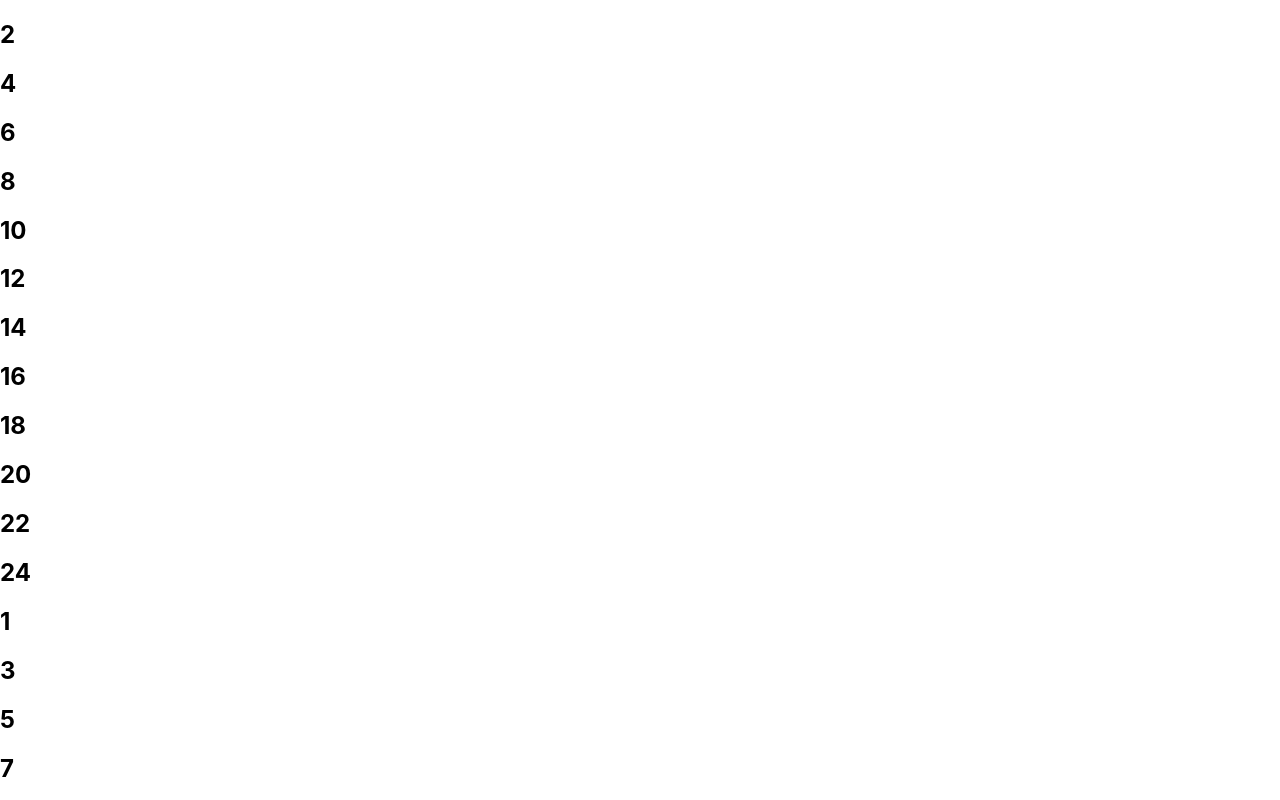
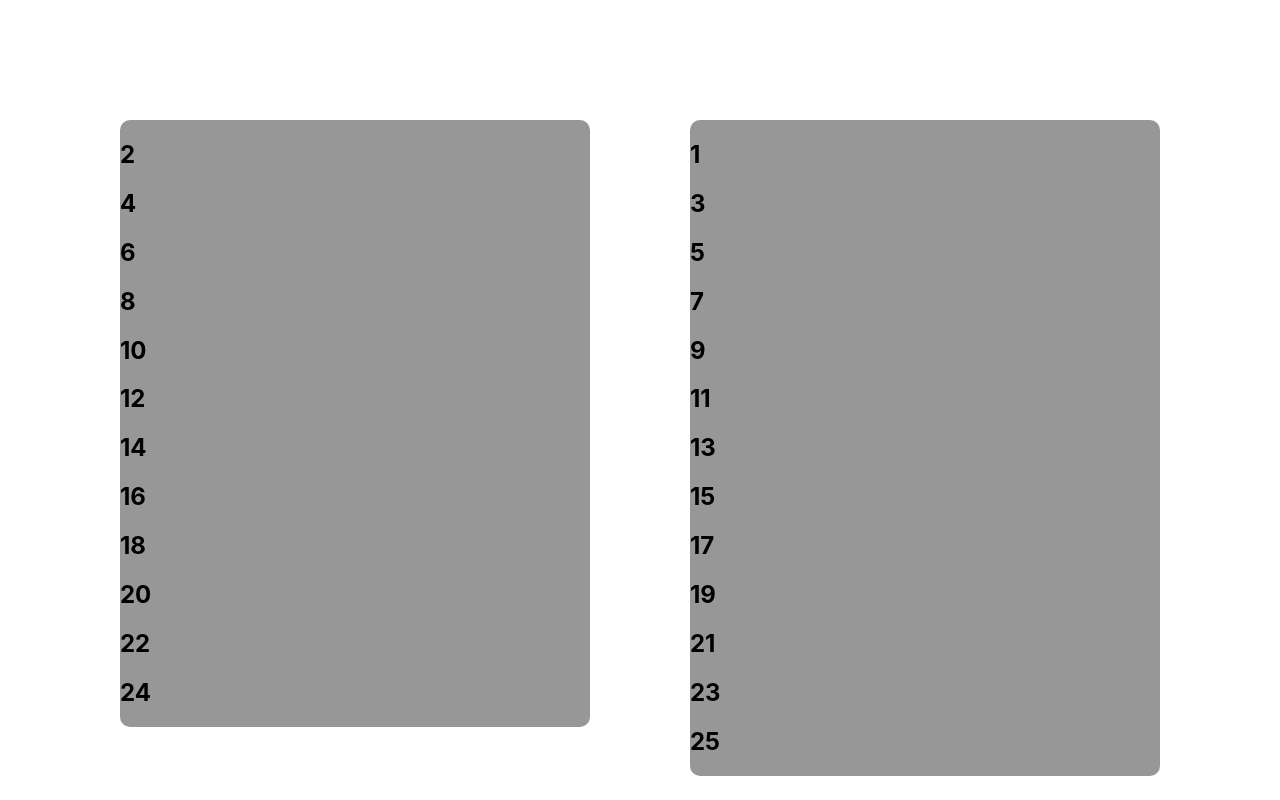
Before and after one commit to justwillj/Front-end-observation-test-exercise-v1, a React (Create React App) app: page / in a window 1280 px wide. Shown: the top 800 px of the page. Built offline with nearby package versions, Linux system fonts and the light colour scheme.

Commit message:
Created basic css for tables

```diff
--- a/src/components/app/App.css
+++ b/src/components/app/App.css
@@ -1,3 +1,22 @@
 h1 {
   color: red;
 }
+
+.even-grid {
+  border-radius: 10px;
+  height: 100%;
+  width: 700px;
+  background-color: rgb(151, 151, 151);
+}
+
+.odd-grid {
+  border-radius: 10px;
+  height: 100%;
+  width: 700px;
+  background-color: rgb(151, 151, 151);
+}
+.main-table {
+  display: flex;
+  column-gap: 100px;
+  padding: 120px;
+}
--- a/src/components/app/App.js
+++ b/src/components/app/App.js
@@ -1,45 +1,50 @@
 import "./App.css";
-import { useState } from 'react'
+import { useState } from "react";
 
 function App() {
   const [even, setEven] = useState([
     { id: 1, number: 2 },
     { id: 2, number: 4 },
     { id: 3, number: 6 },
-        { id:4, number:  8},
-        { id: 5, number:  10},
-        { id: 6, number:12},
-        { id: 7, number:  14},
-        { id: 8, number:  16},
-        { id: 9, number:  18},
-        { id: 10, number:  20},
-        { id: 11, number:  22},
-        { id: 12, number:  24},
+    { id: 4, number: 8 },
+    { id: 5, number: 10 },
+    { id: 6, number: 12 },
+    { id: 7, number: 14 },
+    { id: 8, number: 16 },
+    { id: 9, number: 18 },
+    { id: 10, number: 20 },
+    { id: 11, number: 22 },
+    { id: 12, number: 24 },
   ]);
   const [odd, setOdd] = useState([
     { id: 1, number: 1 },
     { id: 2, number: 3 },
     { id: 3, number: 5 },
-        { id:4, number:  7},
-        { id: 5, number:  9},
-        { id: 6, number:11},
-        { id: 7, number:  13},
-        { id: 8, number:  15},
-        { id: 9, number:  17},
-        { id: 10, number:  19},
-        { id: 11, number:  21},
-        { id: 12, number:  23},
-        { id: 13, number:  25},
+    { id: 4, number: 7 },
+    { id: 5, number: 9 },
+    { id: 6, number: 11 },
+    { id: 7, number: 13 },
+    { id: 8, number: 15 },
+    { id: 9, number: 17 },
+    { id: 10, number: 19 },
+    { id: 11, number: 21 },
+    { id: 12, number: 23 },
+    { id: 13, number: 25 },
   ]);
   return (
     <div>
-      <div>{even.map(({id,number})=>
-                (<h2 key={id}>{number}
-                </h2>))}
+      <div className="main-table">
+        <div className="even-grid">
+          {even.map(({ id, number }) => (
+            <h2 key={id}>{number}</h2>
+          ))}
         </div>
-                <div>{odd.map(({id,number})=>
-                (<h2 key={id}>{number}
-                </h2>))}
+
+        <div className="odd-grid">
+          {odd.map(({ id, number }) => (
+            <h2 key={id}>{number}</h2>
+          ))}
+        </div>
       </div>
     </div>
   );
```
Lines whose indentation alone changed are shown as unchanged.
